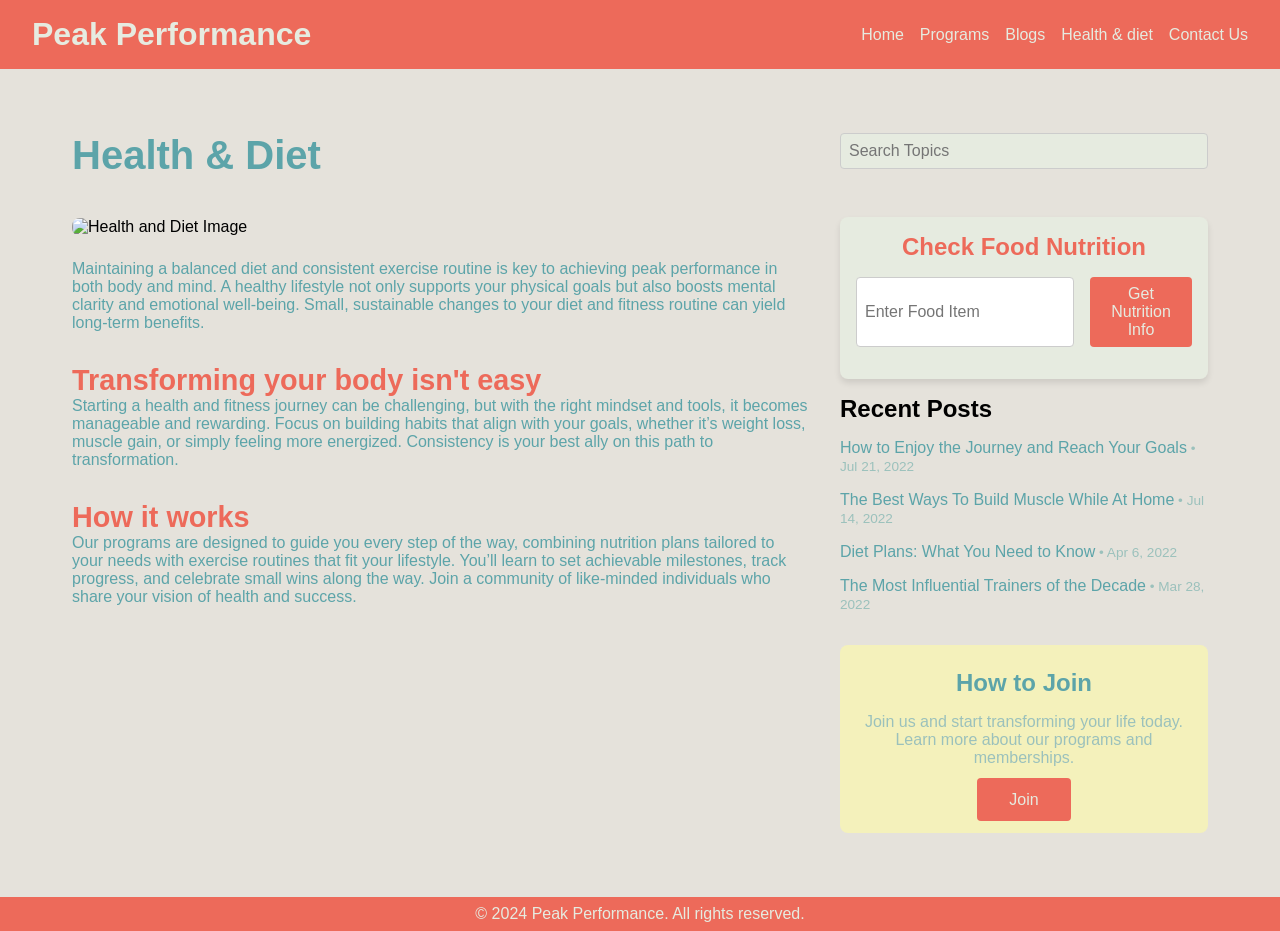
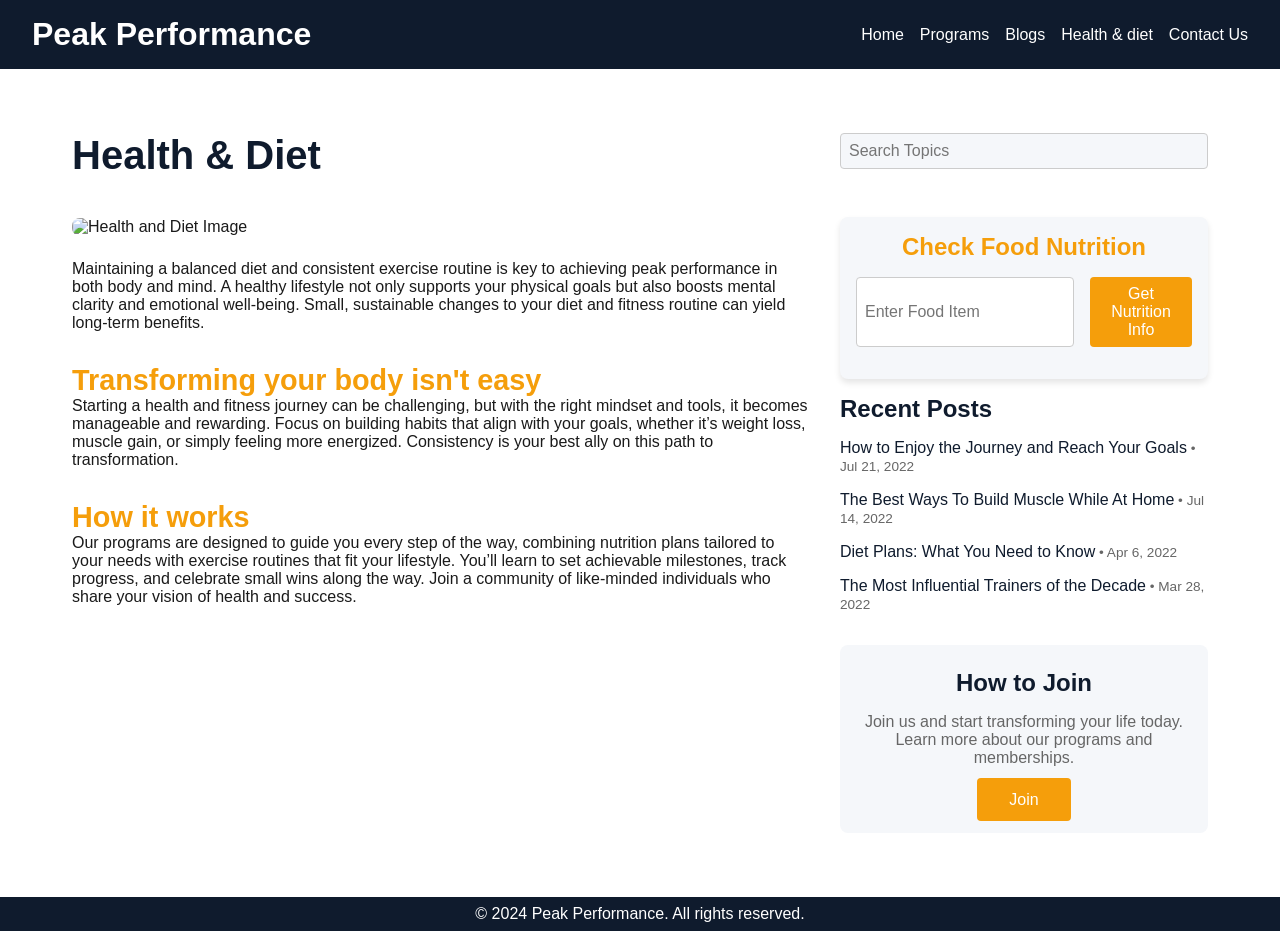

Update Design

--- a/css/health-diet_style.css
+++ b/css/health-diet_style.css
@@ -1,10 +1,13 @@
 :root{
-    --Bittersweet: #ED6A5A;
-    --darkBittersweet: #d12b17;
-    --Lemon-chiffon: #F4F1BB;
-    --Ash-gray: #9BC1BC;
-    --Verdigris: #5CA4A9;
-    --Alabaster: #E6EBE0;
+    --primary: #0F1B2D;
+    --primary-light: #1E3455;
+    --accent: #F59E0B;
+    --accent-dark: #D97706;
+    --bg-light: #F5F7FA;
+    --bg-section: #EAECF0;
+    --text-dark: #1A1A1A;
+    --text-muted: #666666;
+    --white: #FFFFFF;
 }
 *{
     margin: 0;
@@ -13,15 +16,14 @@
 }
 body {
     font-family: Arial, sans-serif;
-    background-color: #E5E2DB;
+    background-color: var(--white);
+    color: var(--text-dark);
 }
-
-
 
 /* nav bar */
 header{
-    background-color: var(--Bittersweet);
-    color: var(--Alabaster);
+    background-color: var(--primary);
+    color: var(--white);
     display: flex;
     justify-content: space-between;
     align-items: center;
@@ -30,9 +32,8 @@ header{
 header h1{
     margin: 0;
     padding: 1rem 0 1rem 2rem;
-    color: var(--Alabaster);
+    color: var(--white);
 }
-
 header ul{
     list-style-type: none;
     padding: 0 2rem 0 0;
@@ -40,14 +41,13 @@ header ul{
     display: flex;
     gap: 1rem;
     text-decoration: none;
-
 }
 header a{
-    color: var(--Alabaster);
+    color: var(--white);
     text-decoration: none;
 }
 header a:hover{
-    color: var(--Lemon-chiffon);
+    color: var(--accent);
     text-decoration: underline;
 }
 
@@ -69,7 +69,7 @@ header a:hover{
 .main-content h1 {
     font-size: 2.5rem;
     margin-bottom: 1rem;
-    color: var(--Verdigris);
+    color: var(--primary);
 }
 
 .main-content img.main-image {
@@ -81,13 +81,13 @@ header a:hover{
 .main-content h2 {
     font-size: 1.8rem;
     margin-top: 2rem;
-    color: var(--Bittersweet);
+    color: var(--accent);
 }
 
 .main-content p {
     margin-bottom: 1.5rem;
     font-size: 1rem;
-    color: var(--Verdigris);
+    color: var(--text-dark);
 }
 
 /* Sidebar */
@@ -98,26 +98,27 @@ header a:hover{
     gap: 1rem;
 }
 
-/* Search Bars */
+/* Search Bar */
 .search-bar input {
     width: 100%;
     padding: 0.5rem;
     border-radius: 4px;
     border: 1px solid #ccc;
     font-size: 1rem;
-    background-color: var(--Alabaster);
+    background-color: var(--bg-light);
 }
-/* nutrition search bar */
+
+/* Nutrition Section */
 .nutrition-section {
     margin-top: 2rem;
     padding: 1rem;
-    background-color: var(--Alabaster);
+    background-color: var(--bg-light);
     border-radius: 8px;
     box-shadow: 0 4px 6px rgba(0, 0, 0, 0.1);
 }
 
 .nutrition-section h2 {
-    color: var(--Bittersweet);
+    color: var(--accent);
     margin-bottom: 1rem;
     text-align: center;
 }
@@ -139,8 +140,8 @@ header a:hover{
 .nutrition-form button {
     padding: 0.5rem 1rem;
     font-size: 1rem;
-    background-color: var(--Bittersweet);
-    color: var(--Alabaster);
+    background-color: var(--accent);
+    color: var(--white);
     border: none;
     border-radius: 4px;
     cursor: pointer;
@@ -148,15 +149,14 @@ header a:hover{
 }
 
 .nutrition-form button:hover {
-    background-color: var(--darkBittersweet);
+    background-color: var(--accent-dark);
 }
 
 .nutrition-result {
     text-align: center;
     font-size: 1.2rem;
-    color: var(--Verdigris);
+    color: var(--text-dark);
 }
-
 
 /* Autocomplete List */
 .food-input-wrapper {
@@ -173,7 +173,7 @@ header a:hover{
     top: 100%;
     left: 0;
     width: 100%;
-    background-color: var(--Alabaster);
+    background-color: var(--white);
     border-radius: 4px;
     margin-top: 2px;
     z-index: 1000;
@@ -188,20 +188,20 @@ header a:hover{
     padding: 0.8rem;
     cursor: pointer;
     font-size: 1rem;
-    color: var(--Verdigris);
+    color: var(--text-dark);
     transition: background-color 0.2s ease-in-out;
 }
 
 .autocomplete-list li:hover {
-    background-color: var(--Ash-gray);
-    color: var(--Bittersweet);
+    background-color: var(--bg-section);
+    color: var(--accent);
 }
-
 
 /* Recent Posts */
 .recent-posts h3 {
     font-size: 1.5rem;
     margin-bottom: 1rem;
+    color: var(--primary);
 }
 
 .recent-posts ul {
@@ -215,22 +215,22 @@ header a:hover{
 
 .recent-posts li a {
     font-size: 1rem;
-    color: var(--Verdigris);
+    color: var(--primary);
     text-decoration: none;
 }
 
 .recent-posts li span {
     font-size: 0.85rem;
-    color: var(--Ash-gray);
+    color: var(--text-muted);
 }
 
 .recent-posts li a:hover {
-    color: var(--Bittersweet);
+    color: var(--accent);
 }
 
 /* Join Section */
 .join-section {
-    background-color: var(--Lemon-chiffon);
+    background-color: var(--bg-light);
     padding: 1.5rem;
     border-radius: 8px;
     text-align: center;
@@ -239,35 +239,34 @@ header a:hover{
 .join-section h3 {
     margin-bottom: 1rem;
     font-size: 1.5rem;
-    color: var(--Verdigris);
+    color: var(--primary);
 }
 
 .join-section p {
     margin-bottom: 1.5rem;
     font-size: 1rem;
-    color: var(--Ash-gray);
+    color: var(--text-muted);
 }
 
 .button-join {
     padding: 0.8rem 2rem;
-    background-color: var(--Bittersweet);
-    color: var(--Alabaster);
+    background-color: var(--accent);
+    color: var(--white);
     text-decoration: none;
     border-radius: 4px;
     transition: background-color 0.3s ease;
 }
 
 .button-join:hover {
-    background-color: var(--darkBittersweet);
+    background-color: var(--accent-dark);
 }
 
 /* Footer */
 footer {
-    background-color: var(--Bittersweet);
-    color: var(--Alabaster);
+    background-color: var(--primary);
+    color: var(--white);
     padding: .5rem;
     text-align: center;
-
 }
 .footer-content {
     display: flex;
